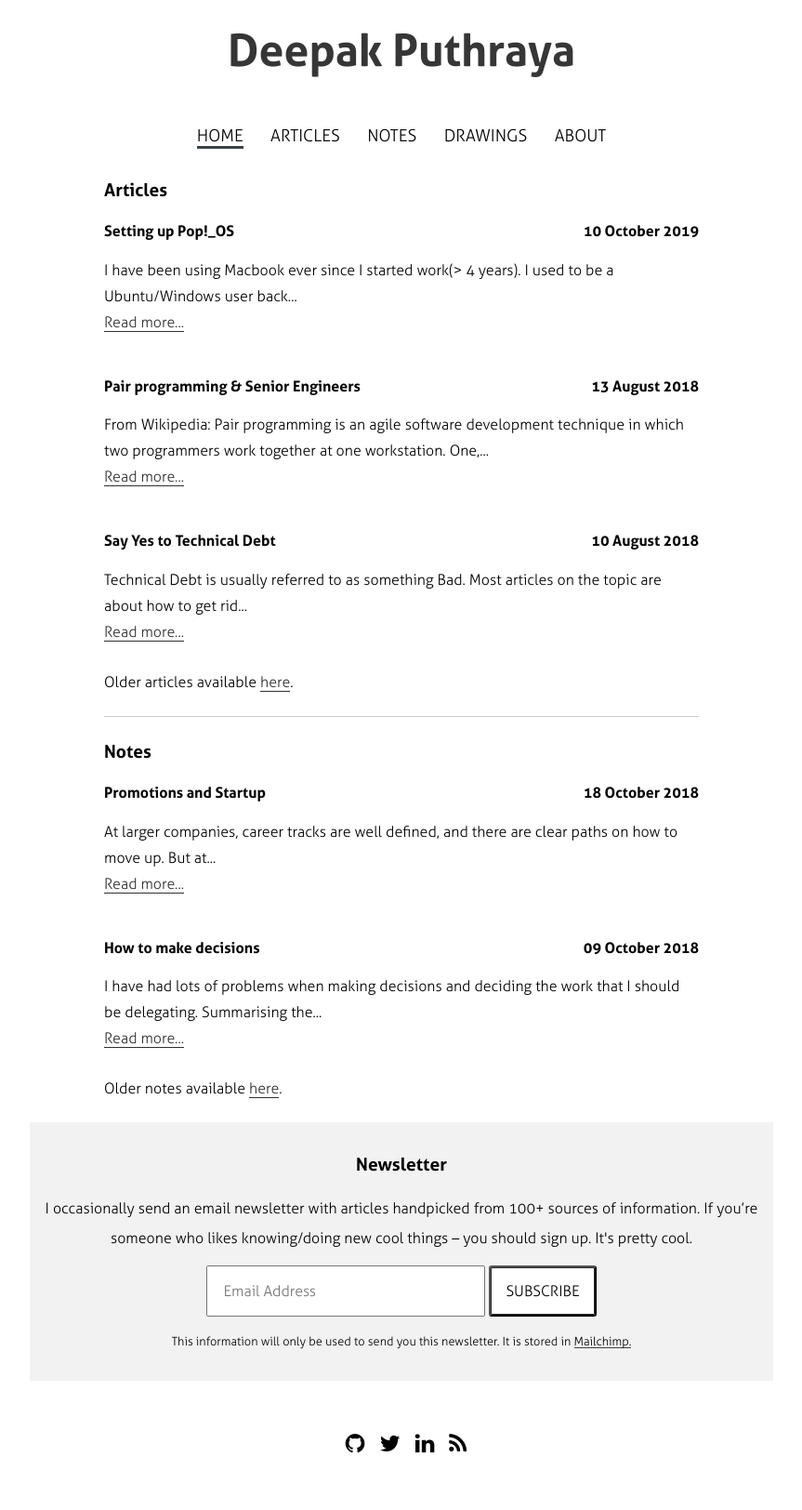
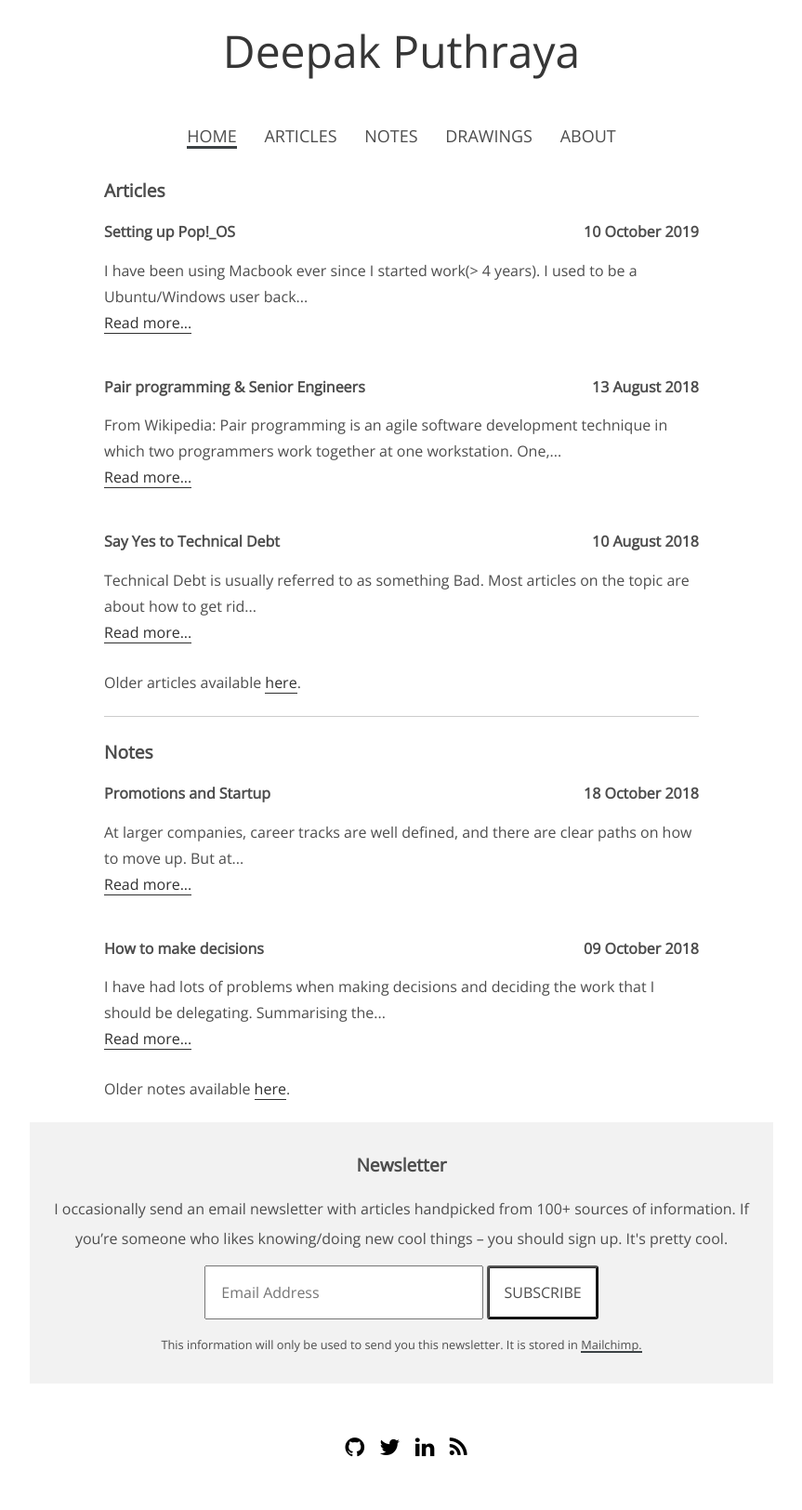
Before and after one commit to deepakputhraya/site, a Jekyll site: the page built from index.md, in a window 1280 px wide. Shown: the whole page at 93% size, without its empty margins (208-1071 px from the left). Built offline with Jekyll 4.4.1, drawn with Linux system fonts in a browser that asks for light colours; a script that is not in the unit is left out; comment, search, counter and statistics services are not loaded.

Commit message:
Update font to Open sans

```diff
--- a/_includes/externals/styling.html
+++ b/_includes/externals/styling.html
@@ -1,3 +1,4 @@
+<link href="https://fonts.googleapis.com/css?family=Open+Sans&display=swap" rel="stylesheet">
 <link rel="stylesheet" href="{{ "/assets/vendor/bulma/bulma.min.css" | prepend: site.baseurl }}">
 <link rel="stylesheet" href="{{ "/assets/vendor/lato/stylesheet.css" | prepend: site.baseurl }}">
 <link rel="stylesheet" href="{{ "/assets/vendor/normalize-css/normalize.css" | prepend: site.baseurl }}">
--- a/_sass/_default.scss
+++ b/_sass/_default.scss
@@ -1,11 +1,10 @@
 $background-color: #fff;
-$font-family-regular: 'Aller Regular', sans-serif;
-$font-family-bold: 'Aller Bolder', sans-serif;
+$font-family-regular: 'Open Sans', 'Aller Regular', sans-serif;
+$font-family-bold: 'Open Sans', 'Aller Bolder', sans-serif;
 $html-background-color: #132120;
 $highlight-color: #3c4245;
 $link-highlight-background: -webkit-linear-gradient(top, transparent 0%, transparent 90%, $highlight-color 90%, $highlight-color 100%);
-$cloudy: #000;
-$iron: #000;
+$color: #4d4d4d;
 
 $newsletter-bg: #F2F2F2;
 
@@ -24,7 +23,7 @@ $newsletter-bg: #F2F2F2;
 /* =Base */
 body {
   background-color: inherit;
-  color: $iron;
+  color: $color;
   font-family: $font-family-regular;
 }
 
@@ -125,7 +124,7 @@ blockquote {
     position: absolute;
     bottom: -35px;
     font-size: 15px;
-    color: $iron;
+    color: $color;
     letter-spacing: 0px;
     left: 0px;
     right: 0px;
@@ -140,7 +139,7 @@ blockquote {
   }
 
   p {
-    color: $cloudy;
+    //color: $cloudy;
     display: inline;
     font-size: 20px;
     font-weight: 300;
@@ -167,7 +166,7 @@ figure {
 }
 
 strong {
-  color: $iron;
+  color: $color;
 }
 
 /* =Header */
@@ -198,7 +197,7 @@ strong {
 .logo {
   font-size: 2em;
   font-weight: 200;
-  color: $iron;
+  color: $color;
   display: block;
 }
 
@@ -260,7 +259,7 @@ strong {
 }
 
 .page-title__subtitle {
-  color: $cloudy;
+  //color: $cloudy;
   font-size: 0.5em;
   font-weight: 100;
 }
@@ -291,7 +290,7 @@ strong {
 
 .post-teaser__title {
   background: None;
-  color: $iron;
+  color: $color;
   font-size: 1em;
   font-weight: 700;
 }
@@ -300,13 +299,13 @@ strong {
   font-size: 1em;
   float: right;
   vertical-align: middle;
-  color: $cloudy;
+  //color: $cloudy;
 }
 
 .empty-post-list {
   font-size: 1em;
   font-weight: 100;
-  color: $iron;
+  color: $color;
   text-align: center;
 }
 
@@ -335,7 +334,7 @@ note-title {
 
 .note-teaser__title {
   background: None;
-  color: $iron;
+  color: $color;
   font-size: 1em;
   font-weight: 700;
 }
@@ -344,20 +343,20 @@ note-title {
   font-size: 1em;
   float: right;
   vertical-align: middle;
-  color: $cloudy;
+  //color: $cloudy;
 }
 
 .empty-note-list {
   font-size: 1em;
   font-weight: 100;
-  color: $iron;
+  color: $color;
   text-align: center;
 }
 
 /* =Explore */
 .explore {
   text-align: center;
-  color: $cloudy;
+  //color: $cloudy;
   margin-top: 100px;
 }
 
@@ -384,13 +383,13 @@ note-title {
 }
 
 .categories__item a {
-  color: $iron;
+  color: $color;
 }
 
 .categories__item:after {
   content: "/";
   margin-left: 6px;
-  color: $cloudy;
+  //color: $cloudy;
 }
 
 .categories__item:last-child:after {
@@ -400,7 +399,7 @@ note-title {
 
 /* =Post page */
 .about {
-  color: $cloudy;
+  //color: $cloudy;
   margin-top: 40px;
   text-align: center;
   line-height: 24px;
```
